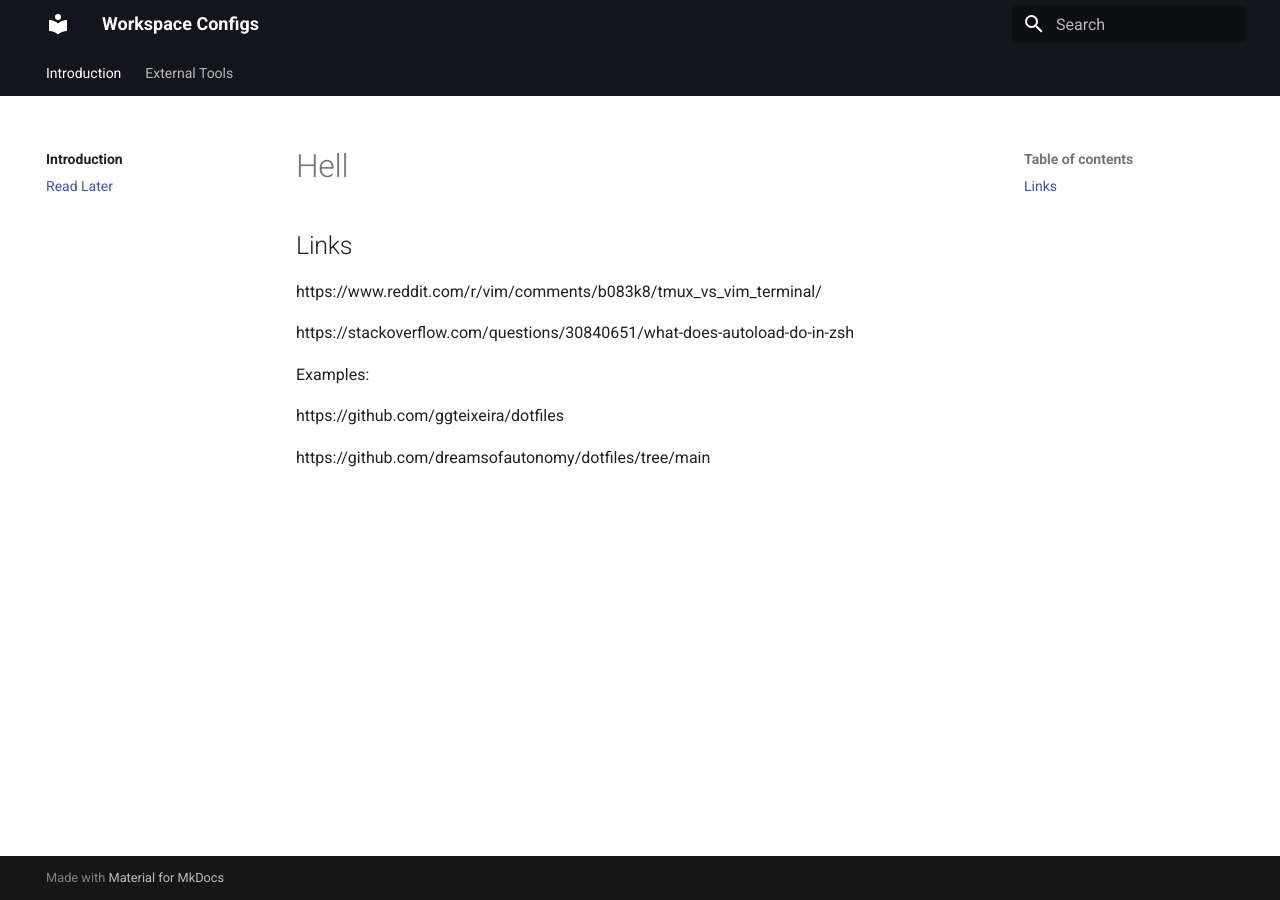
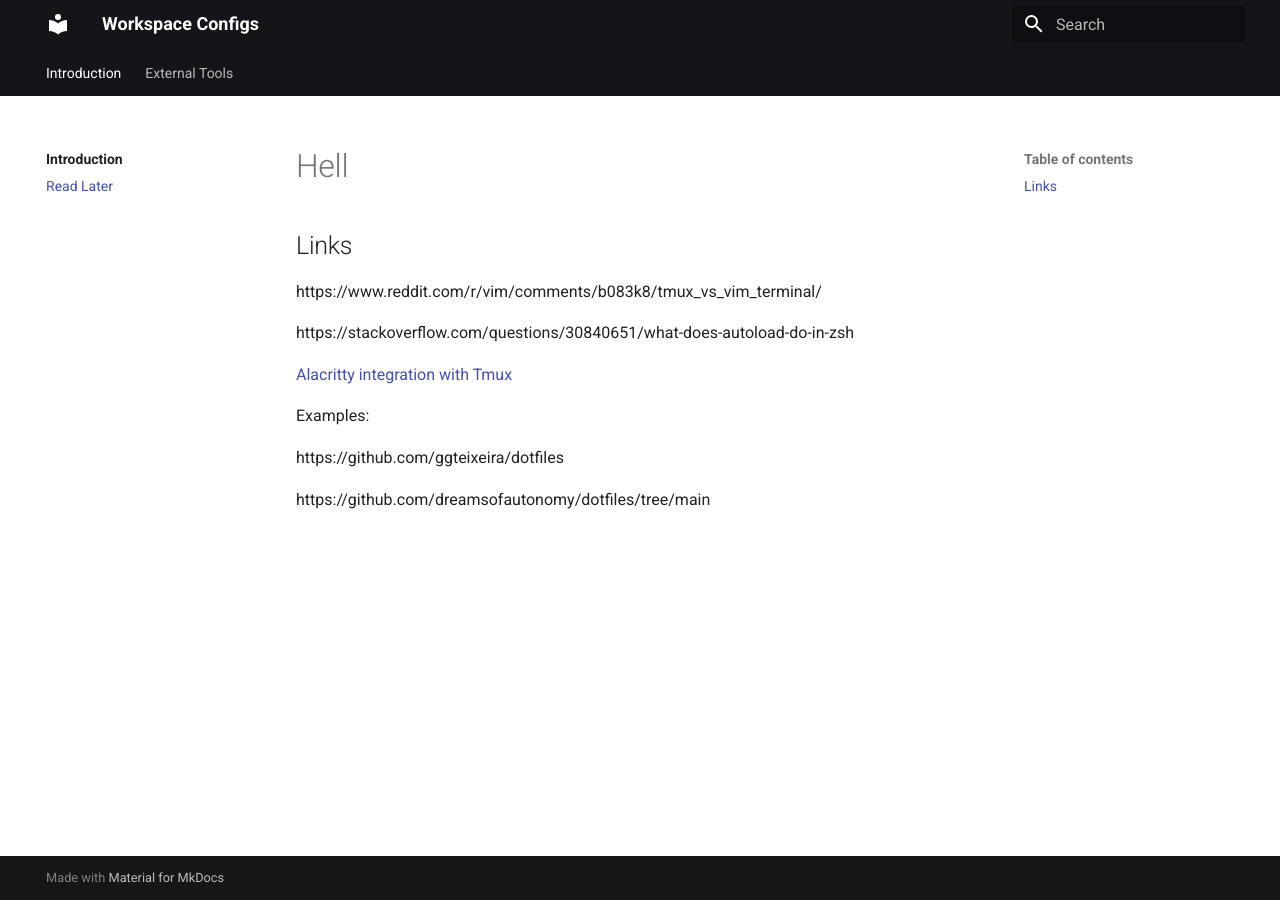
Before and after one commit to Portugapt/workspace, an MkDocs documentation site: the page built from docs/read_later.md, in a window 1280 px wide. Built offline with MkDocs 1.6.1 and Material for MkDocs 9.7.7, drawn with Linux system fonts in a browser that asks for light colours.

Commit message:
nothing working yet

```diff
--- a/docs/read_later.md
+++ b/docs/read_later.md
@@ -6,6 +6,8 @@ https://www.reddit.com/r/vim/comments/b083k8/tmux_vs_vim_terminal/
 
 https://stackoverflow.com/questions/30840651/what-does-autoload-do-in-zsh
 
+[Alacritty integration with Tmux](https://arslan.io/2018/02/05/gpu-accelerated-terminal-alacritty/)
+
 Examples:
 
 https://github.com/ggteixeira/dotfiles
```
Also changed, not shown: 2 other files.
